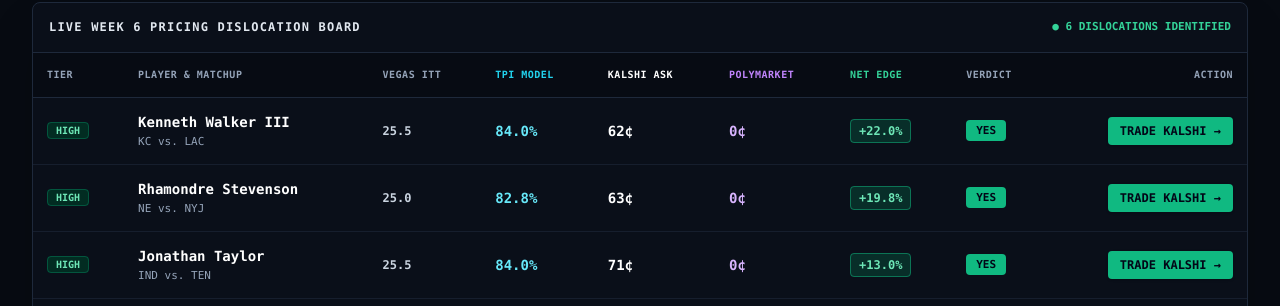
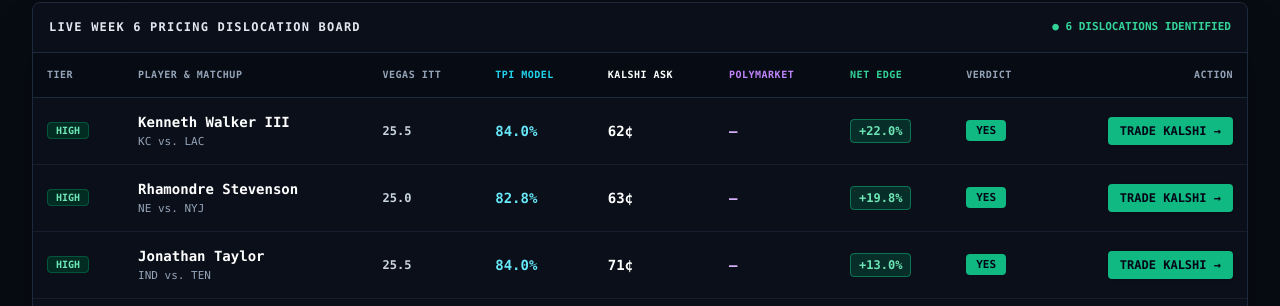
Before and after one commit to tomasgregoriocigar/moneyfootball, a Next.js app: page / in a window 1280 px wide. Shown: the part 494-800 px from the top of the page. Built offline with nearby package versions, Linux system fonts and the light colour scheme.

Commit message:
fix: render null Polymarket price as 'no market' instead of 0¢

```diff
--- a/src/app/page.tsx
+++ b/src/app/page.tsx
@@ -175,7 +175,7 @@ function BoardTable({
                     {(row.kalshi_price * 100).toFixed(0)}¢
                   </td>
                   <td className="p-3.5 text-purple-300 font-bold text-sm">
-                    {(row.polymarket_price * 100).toFixed(0)}¢
+                    {row.polymarket_price == null ? '—' : `${(row.polymarket_price * 100).toFixed(0)}¢`}
                   </td>
                   <td className="p-3.5">
                     <span className="px-2 py-1 rounded bg-emerald-900/50 text-emerald-300 font-black border border-emerald-500/50">
```
